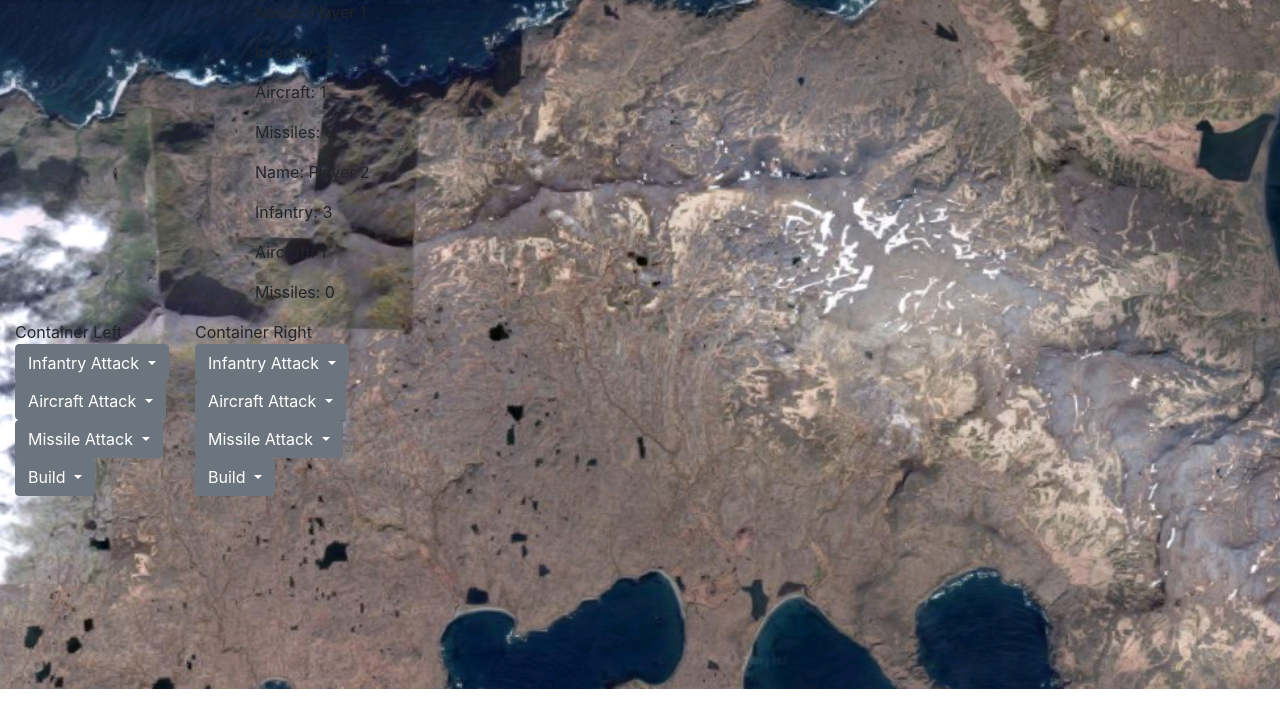
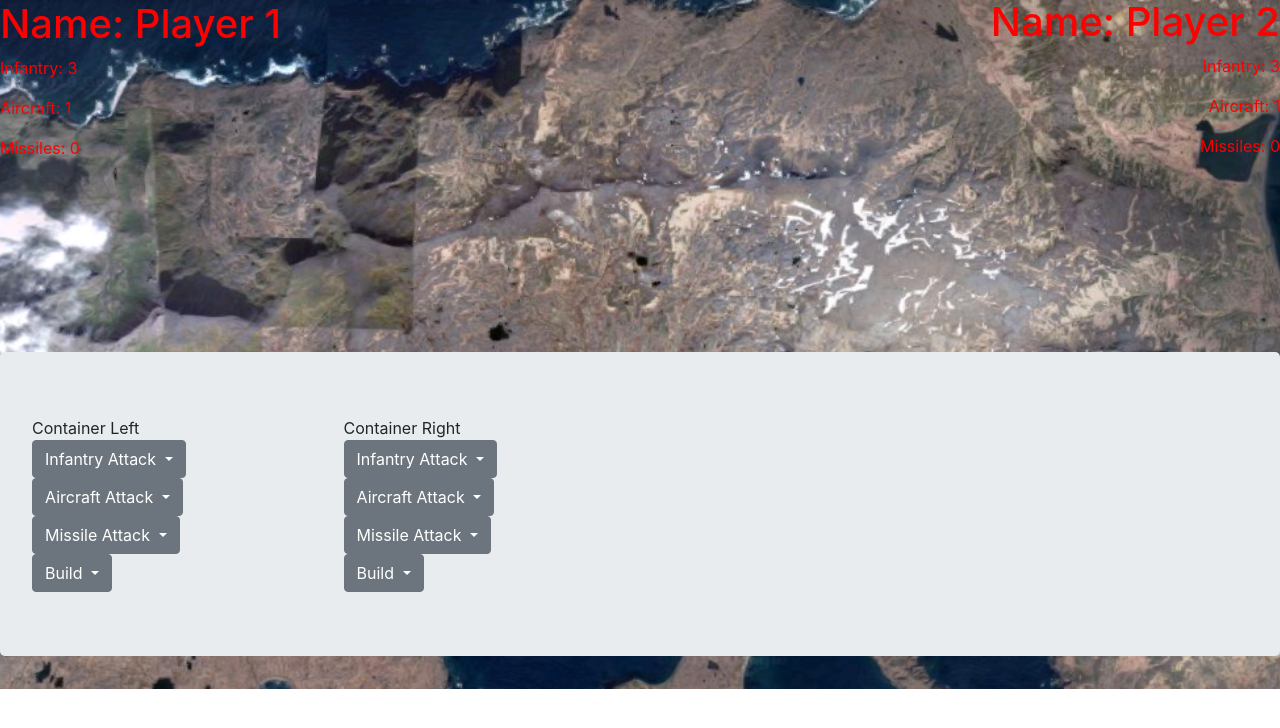
Before and after one commit to mchristenson5891/nation-war-game, a website: page index.html in a window 1280 px wide. Drawn offline with nearby package versions, Linux system fonts and the light colour scheme.

Commit message:
repositioned heading, changed min-width max-width

```diff
--- a/css/style.css
+++ b/css/style.css
@@ -1,5 +1,6 @@
 body {
-    max-width: 720px;
+    min-width: 800px;
+    max-width: 1280px;
     background-image: url("../img/Kiska.png");
     background-position-x: 50%;
     /* background-position-y: -100%; */
@@ -9,6 +10,13 @@ body {
 
 #stats-container {
     position: relative;
+    color: red;
+}
+
+#stats-container #p2StatsList {
+    position: relative;
+    bottom: 11.1rem;
+    text-align: right;
 }
 
 #africa-map {
--- a/index.html
+++ b/index.html
@@ -30,16 +30,16 @@
         <!-- coordinates represent each corner -->
         <!-- type="button" target="" href="javascript:void(0)" for no refresh -->
 
-    <div class="container col-sm-4" id="stats-container">
+    <div class="page-header" id="stats-container">
         <div id="p1StatsList">
-        <p id="nameTagP1">Name: </p>
+        <h1 id="nameTagP1">Name: </h1>
         <p id="infantryNumP1">Infantry: </p>
         <p id="aircraftNumP1">Aircraft: </p>
         <p id="missilesNumP1">Missiles: </p>
         </div>
 
         <div id="p2StatsList">
-        <p id="nameTagP2">Name: </p>
+        <h1 id="nameTagP2">Name: </h1>
         <p id="infantryNumP2">Infantry: </p>
         <p id="aircraftNumP2">Aircraft: </p>
         <p id="missilesNumP2">Missiles: </p>
@@ -47,7 +47,7 @@
 
     </div>
 
-    <div class="container-fluid">
+    <div class="jumbotron">
         <div class="row">
 
             <div class="col-lg-3">
```
